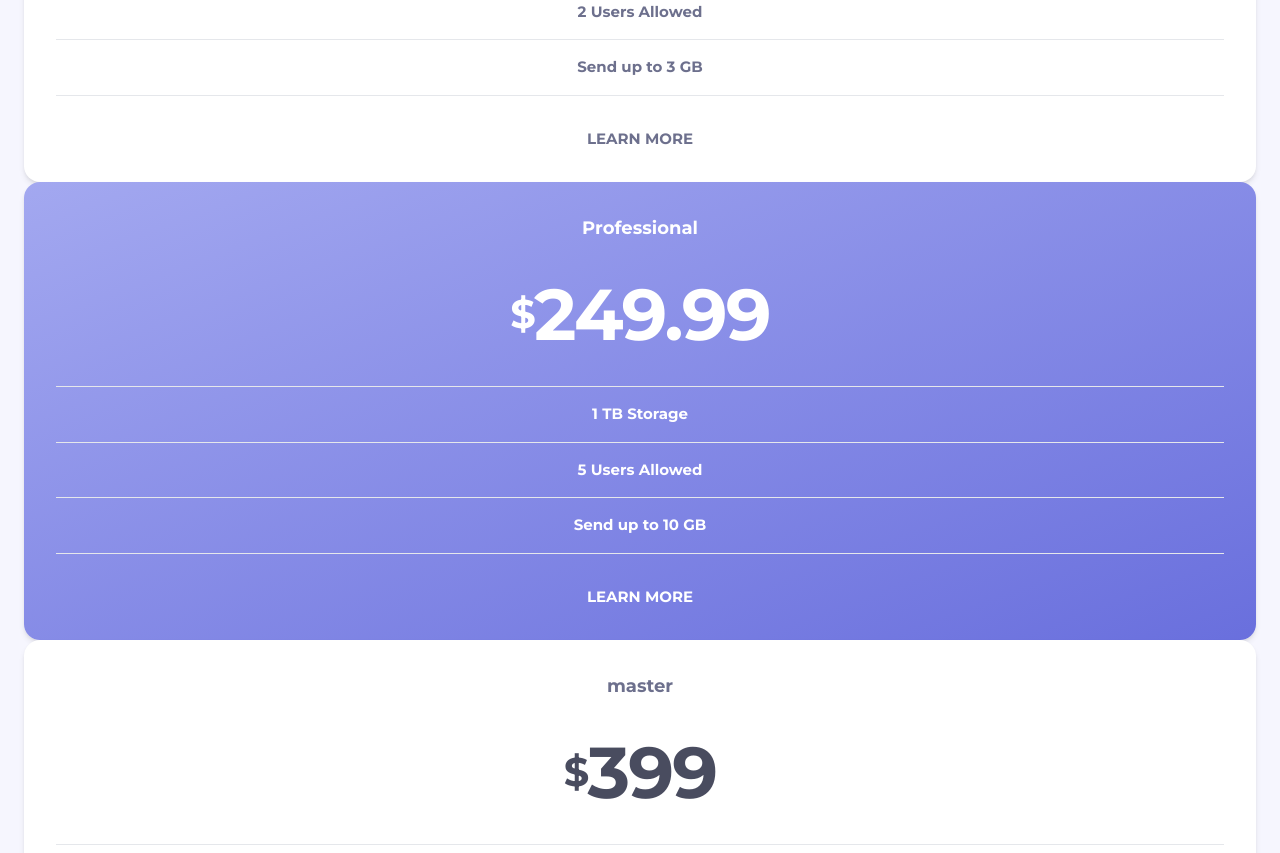
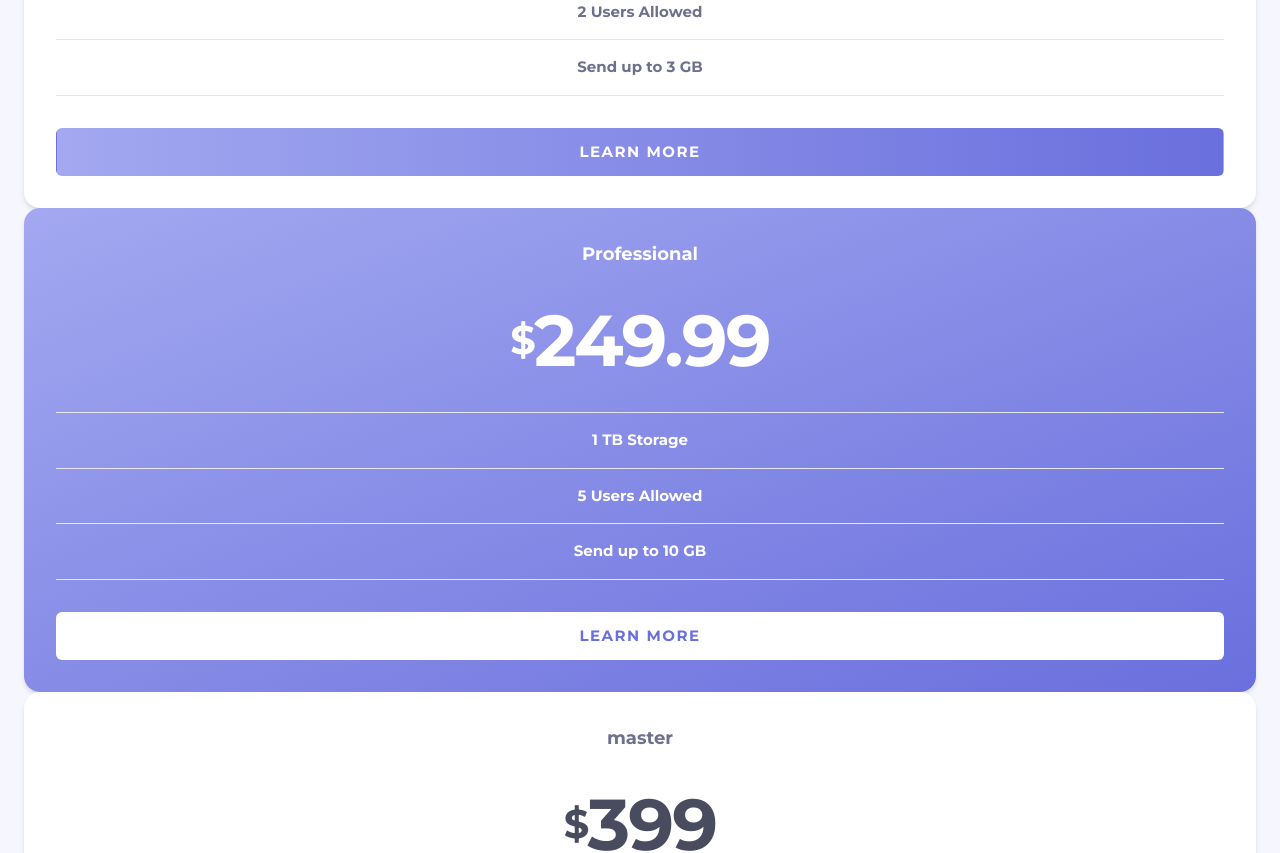
Before and after one commit to FelipeFama/pricing-component-with-toggle, a React (Vite) app: page / in a window 1280 px wide. Shown: the part 380-1233 px from the top of the page. Built offline with nearby package versions, Linux system fonts and the light colour scheme.

Commit message:
feat: add button styles

```diff
--- a/src/components/Card.tsx
+++ b/src/components/Card.tsx
@@ -35,7 +35,9 @@ export function Card({
           <li className="py-4">{whatYouGet[2]}</li>
         </ul>
       </article>
-      <button>LEARN MORE</button>
+      <button className={bgColor !== "bg-white" ? "btnWhite" : "btnGradient"}>
+        LEARN MORE
+      </button>
     </div>
   );
 }
--- a/src/styles/global.css
+++ b/src/styles/global.css
@@ -1,3 +1,34 @@
 @tailwind base;
 @tailwind components;
 @tailwind utilities;
+
+@layer components {
+  .btnGradient {
+    @apply w-full
+        bg-gradient-to-r
+      from-linearGradient-from
+      to-linearGradient-to
+      text-white
+        p-3
+        rounded-md
+        tracking-widest
+        border-1
+        border-linearGradient-to/0
+      hover:text-linearGradient-to
+        hover:bg-none
+      hover:border-linearGradient-to;
+  }
+  .btnWhite {
+    @apply w-full
+      bg-white
+      text-linearGradient-to
+        p-3
+        rounded-md
+        tracking-widest
+        border-1
+        border-white/0
+      hover:text-white
+        hover:bg-transparent
+      hover:border-white;
+  }
+}
```
